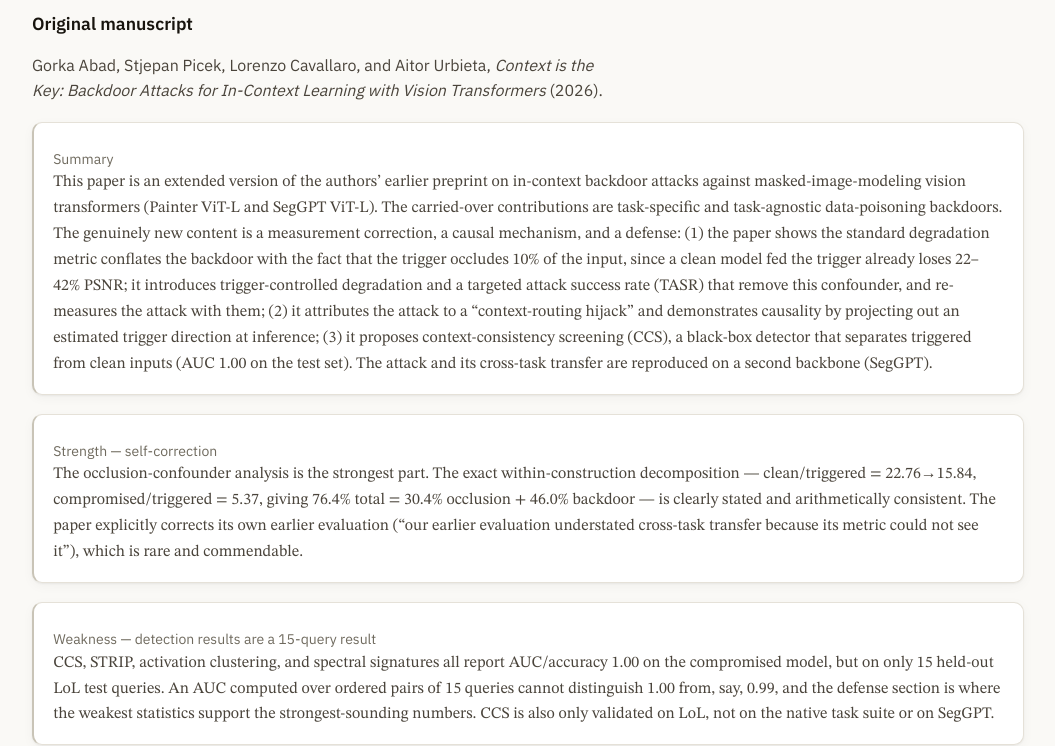
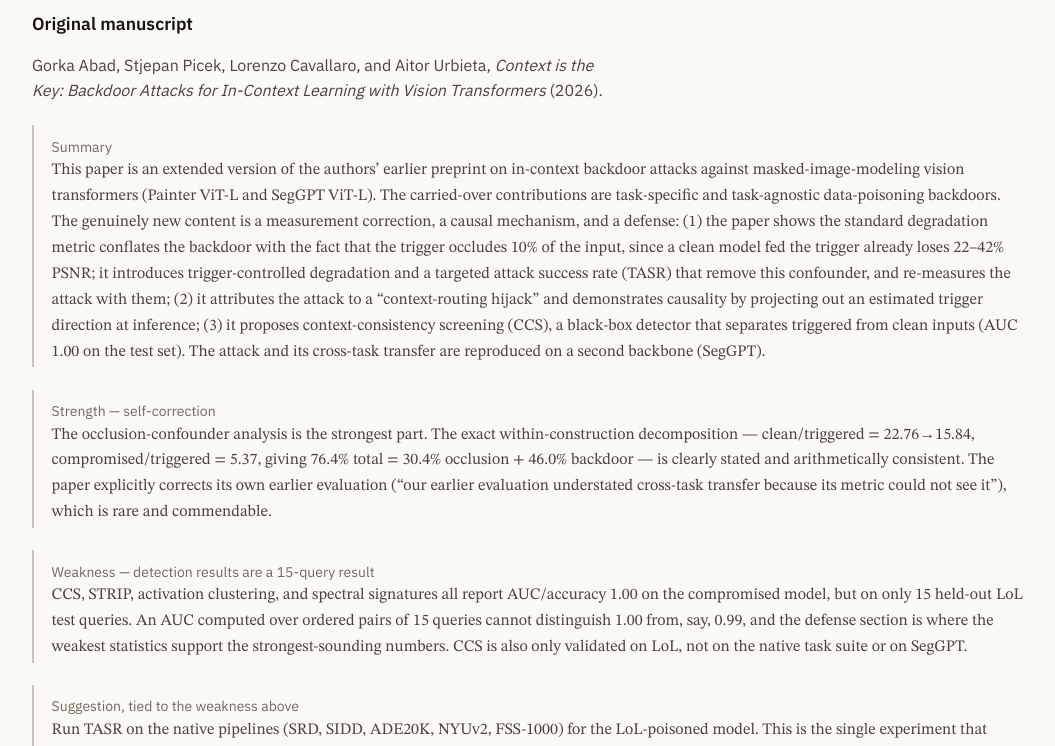
Before and after one commit to TheAppliedScientist/theappliedscientist.github.io, a Next.js app: page / in a window 1280 px wide. Shown: the part 9120-9866 px from the top of the page, without its empty margins (96-1151 px from the left). Built offline with nearby package versions, Linux system fonts and the light colour scheme.

Commit message:
Render review quotations as paper blockquotes

```diff
--- a/app/styles/layout.css
+++ b/app/styles/layout.css
@@ -396,15 +396,12 @@
   margin-top: 0.9rem;
 }
 
-/* quoted review text: a card with a colored edge */
+/* quoted review text: a paper blockquote — a left rule and nothing else.
+   The edge marks a quotation; it is not an accent decoration. */
 blockquote.review {
-  margin: 1.2rem 0;
-  padding: 1rem 1.2rem;
-  background: var(--surface-2);
-  border: 1px solid var(--rule);
+  margin: 1.4rem 0;
+  padding: 0.1rem 0 0.1rem 1.1rem;
   border-left: 2px solid var(--rule-mid);
-  border-radius: var(--radius-md);
-  box-shadow: var(--shadow-sm);
   font-size: var(--t-small);
   color: var(--ink-soft);
 }
```
